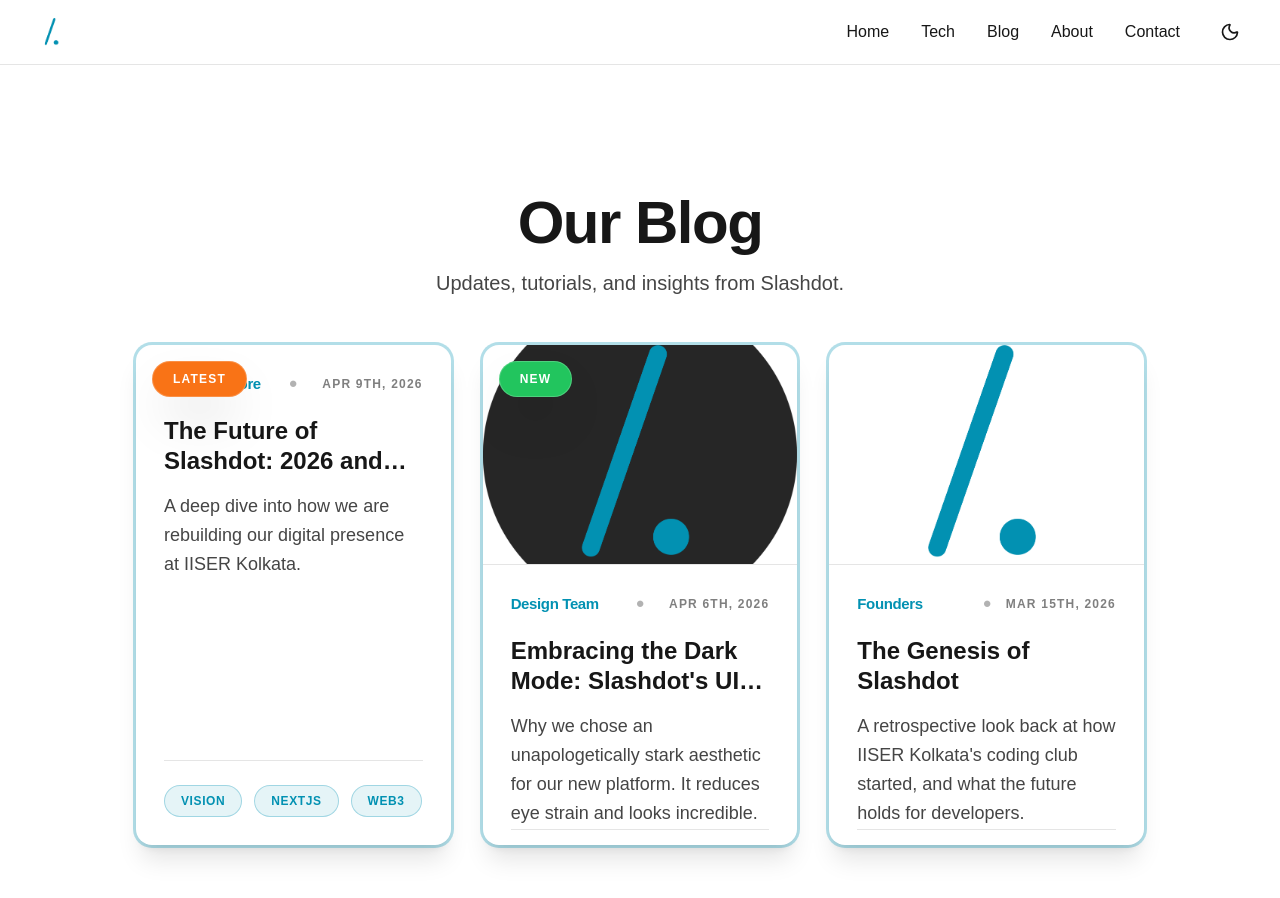
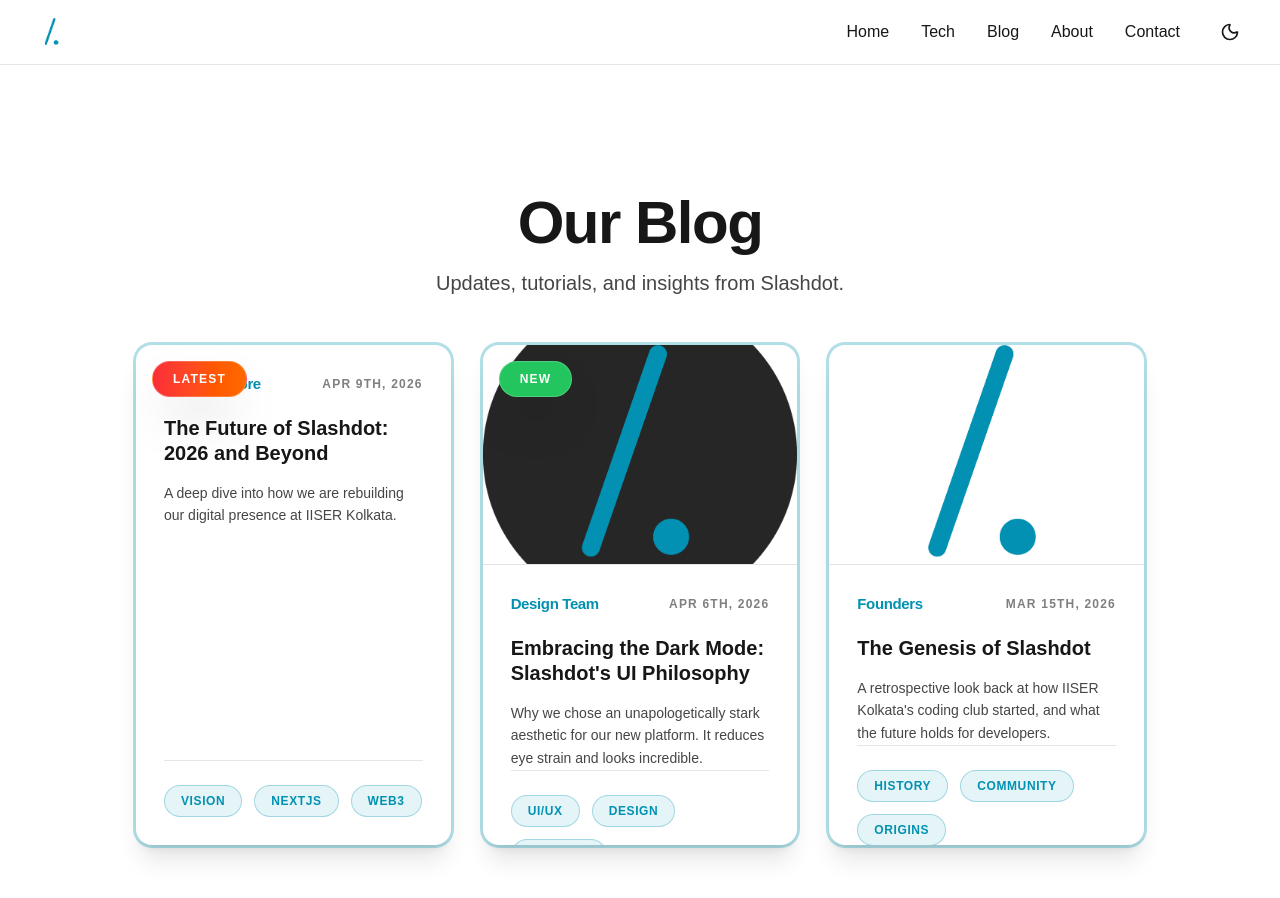
Before and after one commit to anuprovo-debnath/slashdot-website-2026, a Next.js app: page /slashdot-website-2026/blog in a window 1280 px wide. Shown: the top 898 px of the page. Built offline with nearby package versions, Linux system fonts and the light colour scheme.

Commit message:
blog fix 3.1

```diff
--- a/src/app/blog/[slug]/page.tsx
+++ b/src/app/blog/[slug]/page.tsx
@@ -54,10 +54,6 @@ export default async function BlogPostPage({ params }: { params: Promise<{ slug:
               </div>
             )}
 
-            <div className="text-black/20 dark:text-white/20 font-black">
-              •
-            </div>
-
             {formattedDate && (
               <time dateTime={post.frontmatter.date} className="text-black/40 dark:text-white/40 uppercase tracking-widest text-[12px]">
                 {formattedDate}
--- a/src/components/BlogGrid.tsx
+++ b/src/components/BlogGrid.tsx
@@ -55,18 +55,18 @@ export function BlogGrid({ posts }: { posts: MarkdownData[] }) {
                        hover:ring-[#0291B2]/80 hover:shadow-[0_0_40px_rgba(2,145,178,0.4)] dark:hover:shadow-[0_0_40px_rgba(2,145,178,0.25)]
                        hover:-translate-y-2 overflow-hidden h-[500px] w-full"
           >
-            {/* Transparent click overlay for the entire card */}
+            {/* Transparent click overlay for the entire card - moved to top z-index except for interactive elements */}
             <Link
               href={`/blog/${post.slug}`}
               onClick={() => handlePostClick(post.slug)}
-              className="absolute inset-0 z-0"
+              className="absolute inset-0 z-[10]"
               aria-label={`Read ${post.frontmatter.title}`}
             />
 
-            {/* Top Badges */}
-            <div className="absolute top-4 left-4 z-20 flex flex-wrap gap-2 pointer-events-none">
+            {/* Top Badges - increased z-index */}
+            <div className="absolute top-4 left-4 z-[30] flex flex-wrap gap-2 pointer-events-none">
               {showLatest && (
-                <span className="px-5 py-2 bg-[#F97316] text-white text-[12px] font-black rounded-full shadow-2xl uppercase tracking-widest border border-white/20">
+                <span className="px-5 py-2 bg-gradient-to-r from-red-500 to-orange-500 text-white text-[12px] font-black rounded-full shadow-2xl uppercase tracking-widest border border-white/20">
                   Latest
                 </span>
               )}
@@ -88,12 +88,12 @@ export function BlogGrid({ posts }: { posts: MarkdownData[] }) {
               </div>
             )}
 
-            {/* Content Section */}
-            <div className={`p-6 sm:p-7 flex flex-col flex-1 relative z-10 ${!post.frontmatter.coverImage ? 'h-full' : ''}`}>
+            {/* Content Section - removed blocking z-index */}
+            <div className={`p-6 sm:p-7 flex flex-col flex-1 relative ${!post.frontmatter.coverImage ? 'h-full' : ''}`}>
               {/* Header: Author . Date */}
               <div className="relative flex items-center justify-between w-full mb-5 text-[14px] sm:text-[15px] font-bold tracking-tight">
-                {/* Author (Clickable) */}
-                <div className="z-20 relative">
+                {/* Author (Clickable) - boosted z-index to stay above the card overlay */}
+                <div className="z-[20] relative">
                   {post.frontmatter.authorEmail ? (
                     <a
                       href={post.frontmatter.authorEmail}
@@ -107,11 +107,6 @@ export function BlogGrid({ posts }: { posts: MarkdownData[] }) {
                   )}
                 </div>
 
-                {/* Centered Dot */}
-                <div className="absolute left-1/2 -translate-x-1/2 text-black/30 dark:text-white/30 font-black scale-150">
-                  •
-                </div>
-
                 {/* Date */}
                 <div className="text-black/50 dark:text-white/50 uppercase tracking-widest text-[11px] sm:text-[12px]">
                   {formattedDate}
@@ -120,11 +115,11 @@ export function BlogGrid({ posts }: { posts: MarkdownData[] }) {
 
               {/* Title and Excerpt */}
               <div className="flex flex-col flex-1 gap-4 overflow-hidden">
-                <h3 className="text-2xl sm:text-2xl font-extrabold leading-tight text-[var(--foreground)] group-hover:text-[#0291B2] transition-colors line-clamp-2 shrink-0">
+                <h3 className="text-2xl sm:text-xl font-extrabold leading-tight text-[var(--foreground)] group-hover:text-[#0291B2] transition-colors line-clamp-2 shrink-0">
                   {post.frontmatter.title}
                 </h3>
 
-                <p className="text-xl sm:text-lg leading-relaxed text-[var(--foreground)] opacity-80 overflow-hidden">
+                <p className="text-xl sm:text-sm leading-relaxed text-[var(--foreground)] opacity-80 overflow-hidden">
                   <span className="line-clamp-3 sm:line-clamp-4">
                     {post.frontmatter.excerpt}
                   </span>
```
